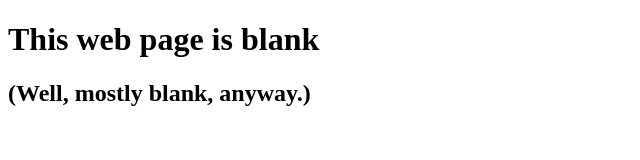
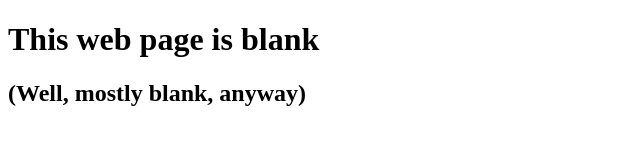
Before and after one commit to BhaskarKumarr/prototype_project, a plain HTML site: page index.html in a window 1280 px wide. Shown: the full height of the page, 0-640 px from the left. Drawn offline with Linux system fonts and the light colour scheme.

Commit message:
dot changed

```diff
--- a/index.html
+++ b/index.html
@@ -6,6 +6,6 @@
 	</head>
 	<body>
 		<h1>This web page is blank</h1>
-		<h2>(Well, mostly blank, anyway.)</h2>
+		<h2>(Well, mostly blank, anyway)</h2>
 	</body>
 </html>
```
